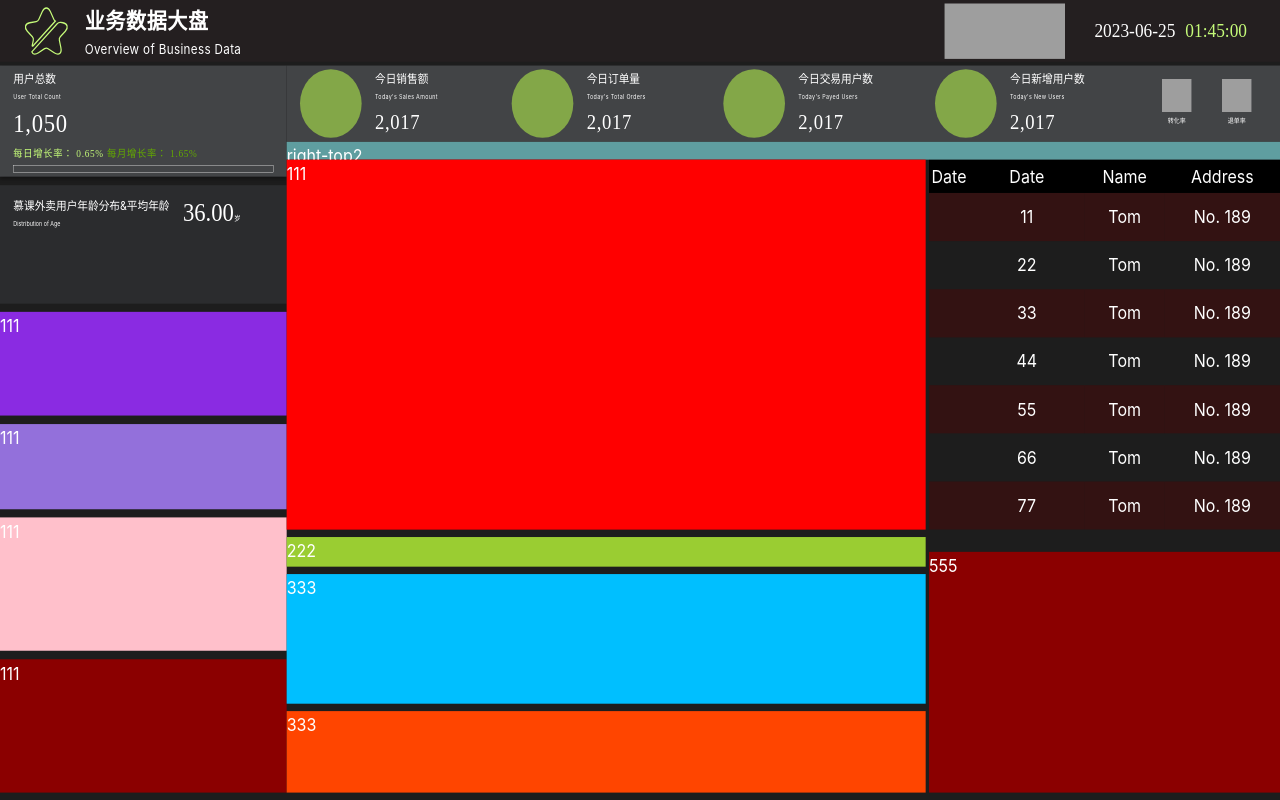
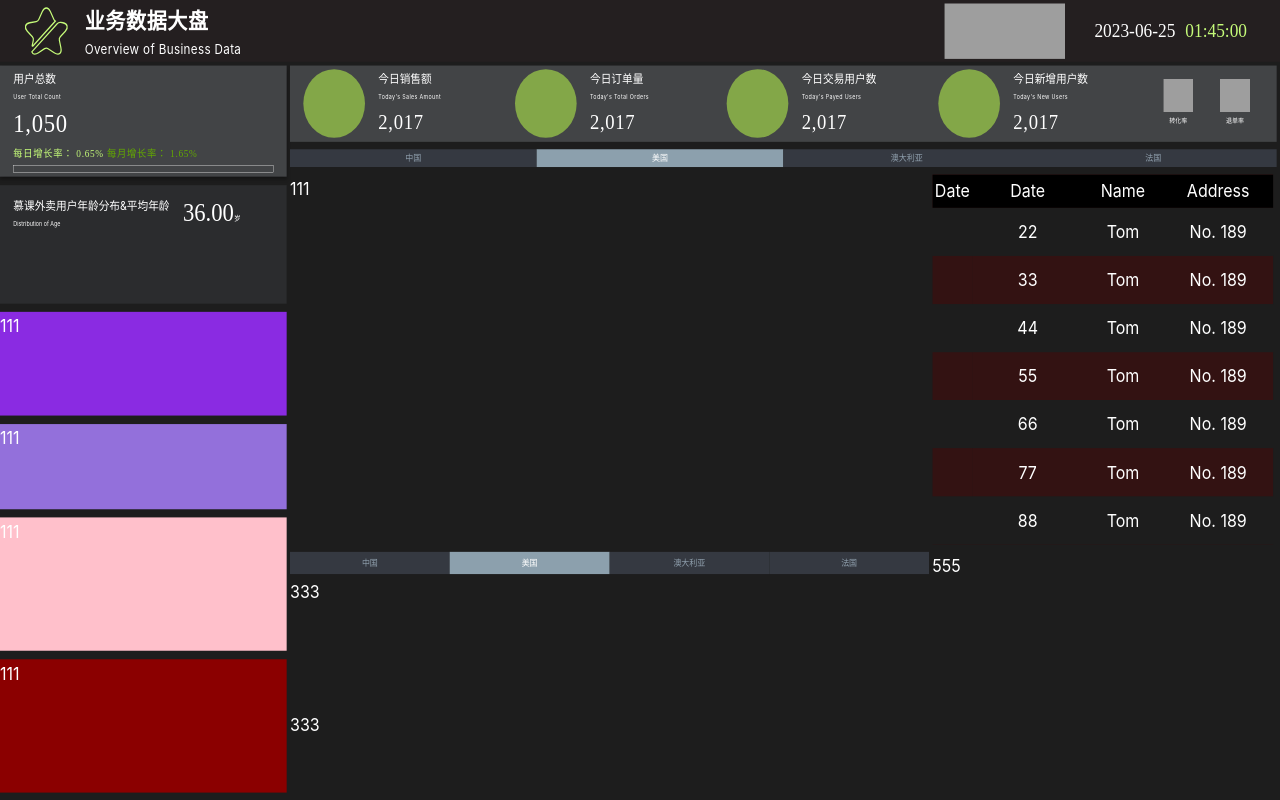
Before and after one commit to YXJR/Echarts-Screen, a Vue app: page / in a window 1280 px wide. Built offline with nearby package versions, Linux system fonts and the light colour scheme; grey boxes are pictures that could not be loaded.

Commit message:
add category

```diff
--- a/src/components/AutoScrollTable/index.vue
+++ b/src/components/AutoScrollTable/index.vue
@@ -41,7 +41,7 @@
 
 <script >
 // TODO: 斑马条纹不生效
-import { ref, onMounted, computed, watch } from "vue"
+import { ref, onMounted, computed, watch, onBeforeUnmount, } from "vue"
 export default {
   name: 'AutoScrollTable',
   props: {
@@ -68,7 +68,7 @@ export default {
   setup (ctx) {
     const refName = ref("table")
 
-    let currentIndex = ref(0)
+    let currentIndex = ref(1)
     //表头高度和各行得高度
     const columnHeightNum = ref("0")
     const headerHeightNum = ref('90')
@@ -145,26 +145,32 @@ export default {
 
     const clearAnimation = () => {
       task && clearInterval(task)
-      console.log(`currentIndex.value`, currentIndex.value);
       tableData.value.splice(0, currentIndex.value - 1)
-      currentIndex.value = 0
+      currentIndex.value = 1
       wrapperBody.style.transition = ''
       wrapperBody.style.marginTop = `0`
       isClearAnimate.value = true
     }
+
+    // 开启动画
     const switchAnimation = () => {
       if (ctx.disRowNumber >= dataLen) {
         return
       }
-      // 需要开启动画了
       wrapperBody = document.getElementsByClassName("el-table__body")[0]
       task = setInterval(setAnimation, 2000)
     }
-    watch(() => isClearAnimate.value, (newVal, oldVal) => {
+
+    watch(() => isClearAnimate.value, (newVal) => {
       newVal ? switchAnimation() : clearAnimation()
     })
+
     onMounted(() => {
       switchAnimation()
+    })
+
+    onBeforeUnmount(() => {
+      task && clearInterval(task)
     })
 
     return {
@@ -172,7 +178,6 @@ export default {
       columnHeight,
       headerHeight,
       refName,
-
     }
   }
 }
--- /dev/null
+++ b/src/components/CountryCategory.vue/index.vue
@@ -0,0 +1,116 @@
+<template>
+  <div class="country-category">
+    <div
+      class="category"
+      v-for="(item, index) in data"
+      :key="item"
+      @click="click(index)"
+      @mouseenter="mouseIn(index)"
+      @mouseleave="mouseOut(index)"
+    >
+      <div
+        class="selected"
+        v-if="index === selected"
+        :style="{background: color[0]}"
+      >
+        {{item}}
+      </div>
+      <div
+        class="hovered"
+        v-else-if="index === hover"
+        :style="{background: color[1]}"
+      >
+        {{item}}
+      </div>
+      <div v-else>{{item}}</div>
+    </div>
+  </div>
+</template>
+
+<script>
+import { ref, onMounted, onBeforeUnmount } from "vue"
+export default {
+  name: 'CountryCategory',
+  props: {
+    data: {
+      type: Array,
+      default: () => {
+        return ["中国", "美国", "澳大利亚", "法国"]
+      }
+    },
+    color: {
+      type: Array,
+      default () {
+        return ['rgb(140, 160, 173)', 'rgb(80, 80, 80)']
+      }
+    }
+  },
+  setup (ctx) {
+    let selected = ref(0)
+    let hover = ref(null)
+    let taskInterval = null
+
+    const click = (index) => {
+      hover.value = index
+    }
+    const mouseIn = (index) => {
+      hover.value = index
+    }
+    const mouseOut = (index) => {
+      hover.value = null
+    }
+    const setAnimate = () => {
+      if (selected.value >= ctx.data.length - 1) {
+        selected.value = 0
+      } else {
+        selected.value = selected.value + 1
+      }
+    }
+    onMounted(() => {
+      taskInterval = setInterval(setAnimate, 2000);
+    })
+    onBeforeUnmount(() => {
+      taskInterval && clearInterval(taskInterval)
+    })
+    return {
+      hover,
+      selected,
+      click,
+      mouseIn,
+      mouseOut,
+    }
+  }
+}
+</script>
+
+<style lang="scss" scoped>
+.country-category {
+  display: flex;
+  width: 100%;
+  height: 100%;
+
+  .category {
+    flex: 1;
+    background: rgb(53, 57, 65);
+    font-size: 24px;
+    color: rgb(144, 160, 174);
+
+    .hovered {
+      background: rgb(80, 80, 80);
+    }
+
+    .selected {
+      background: rgb(140, 160, 173);
+      color: #fff;
+    }
+
+    div {
+      display: flex;
+      align-items: center;
+      justify-content: center;
+      width: 100%;
+      height: 100%;
+    }
+  }
+}
+</style>
--- a/src/views/Home.vue
+++ b/src/views/Home.vue
@@ -41,11 +41,13 @@
           <div class="right-top1">
             <center-header></center-header>
           </div>
-          <div class="right-top2">right-top2</div>
+          <div class="right-top2">
+            <country-category></country-category>
+          </div>
           <div class="right-bottom">
             <div class="right-left">
               <div class="right-left1">111</div>
-              <div class="right-left2">222</div>
+              <div class="right-left2"> <country-category></country-category></div>
               <div class="right-left3">333</div>
               <div class="right-left4">333</div>
             </div>
@@ -68,13 +70,15 @@ import { ref, onMounted } from "vue"
 import TotalUser from "../components/TotalUser/index.vue"
 import AverageAge from "../components/AverageAge/index.vue"
 import CenterHeader from "../components/CenterHeader/index.vue"
+import CountryCategory from "../components/CountryCategory.vue/index.vue"
 import { useTotalUser } from "../hooks/useScreenData"
 export default {
   name: 'Home',
   components: {
     TotalUser,
     AverageAge,
-    CenterHeader
+    CenterHeader,
+    CountryCategory
   },
   setup () {
     let loading = ref(true)
@@ -156,62 +160,82 @@ export default {
           background: darkred;
         }
       }
+
       .right {
         flex: 1;
         display: flex;
         flex-direction: column;
-        &-top1 {
-          width: 100%;
+        height: 100%;
+        margin: 0 10px;
+        max-width: 2960px;
+
+        .right-top1 {
           height: 206px;
-          background: darkred;
+          margin-bottom: 20px;
         }
-        &-top2 {
-          width: 100%;
+
+        .right-top2 {
           height: 48px;
-          background: cadetblue;
+          margin-bottom: 20px;
         }
-        &-bottom {
+
+        .right-bottom {
           flex: 1;
           display: flex;
 
-          padding-bottom: 20px;
           .right-left {
-            flex: 0 0 1917px;
             display: flex;
             flex-direction: column;
-            justify-content: space-between;
             width: 1917px;
+
             .right-left1 {
               height: 999px;
-              background: red;
             }
+
             .right-left2 {
               height: 80px;
-              background: yellowgreen;
+              padding-top: 20px;
+              box-sizing: border-box;
             }
+
             .right-left3 {
               height: 350px;
-              background: deepskyblue;
+              margin-top: 10px;
+
+              .dv-border-box-8 {
+                width: 100%;
+                height: 100%;
+                padding: 5px;
+                box-sizing: border-box;
+                background: rgb(66, 68, 70);
+                border-radius: 10px;
+                box-shadow: 10px 10px 10px rgba(0, 0, 0, 0.3);
+              }
             }
+
             .right-left4 {
               height: 220px;
-              background: orangered;
+              margin-top: 10px;
             }
           }
+
           .right-right {
             flex: 1;
             display: flex;
             flex-direction: column;
-            justify-content: space-between;
             margin-left: 10px;
+
             .right-right1 {
               width: 100%;
               height: 999px;
+              padding-right: 10px;
+              box-sizing: border-box;
             }
+
             .right-right2 {
               width: 100%;
               height: 650px;
-              background: darkred;
+              margin-top: 20px;
             }
           }
         }
```
